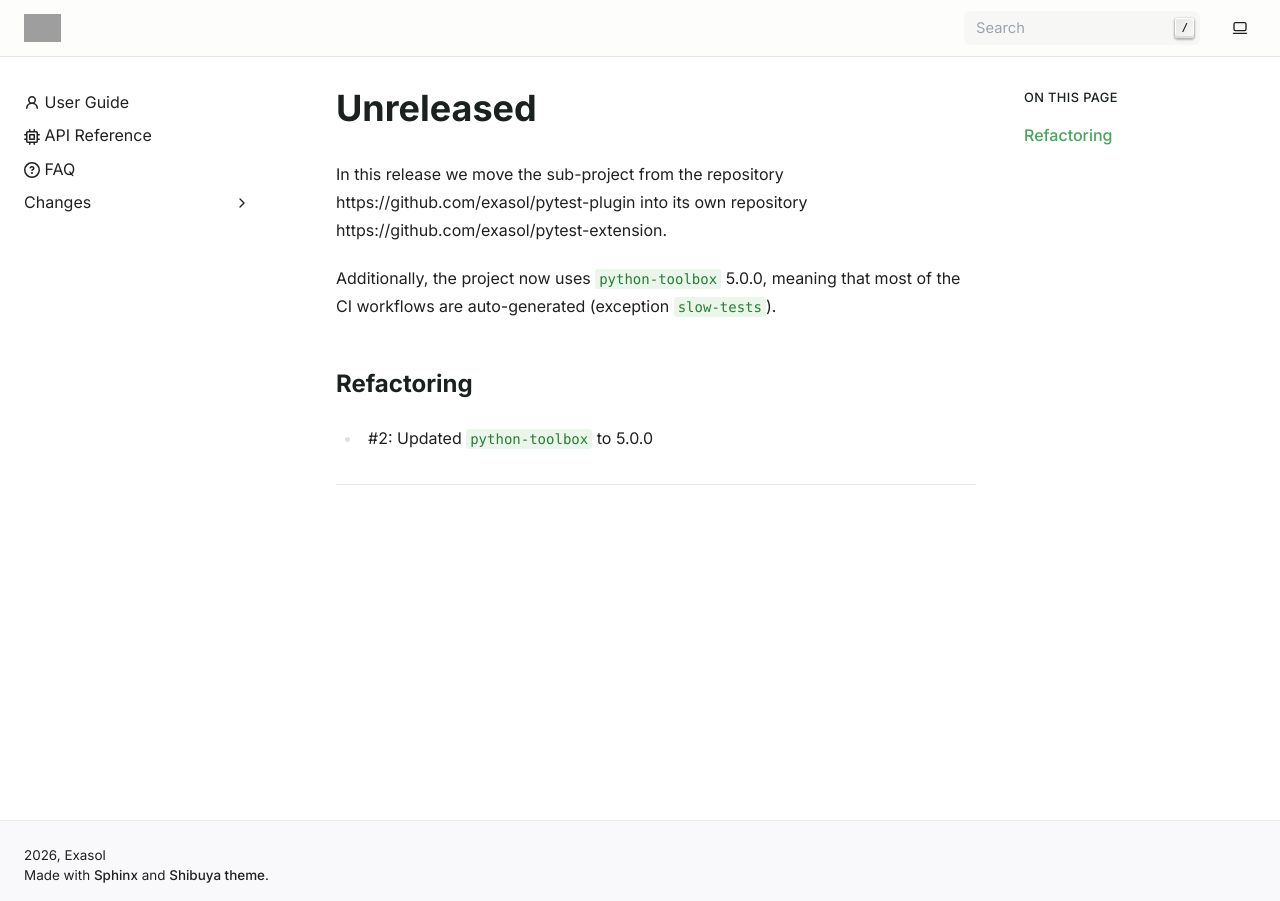
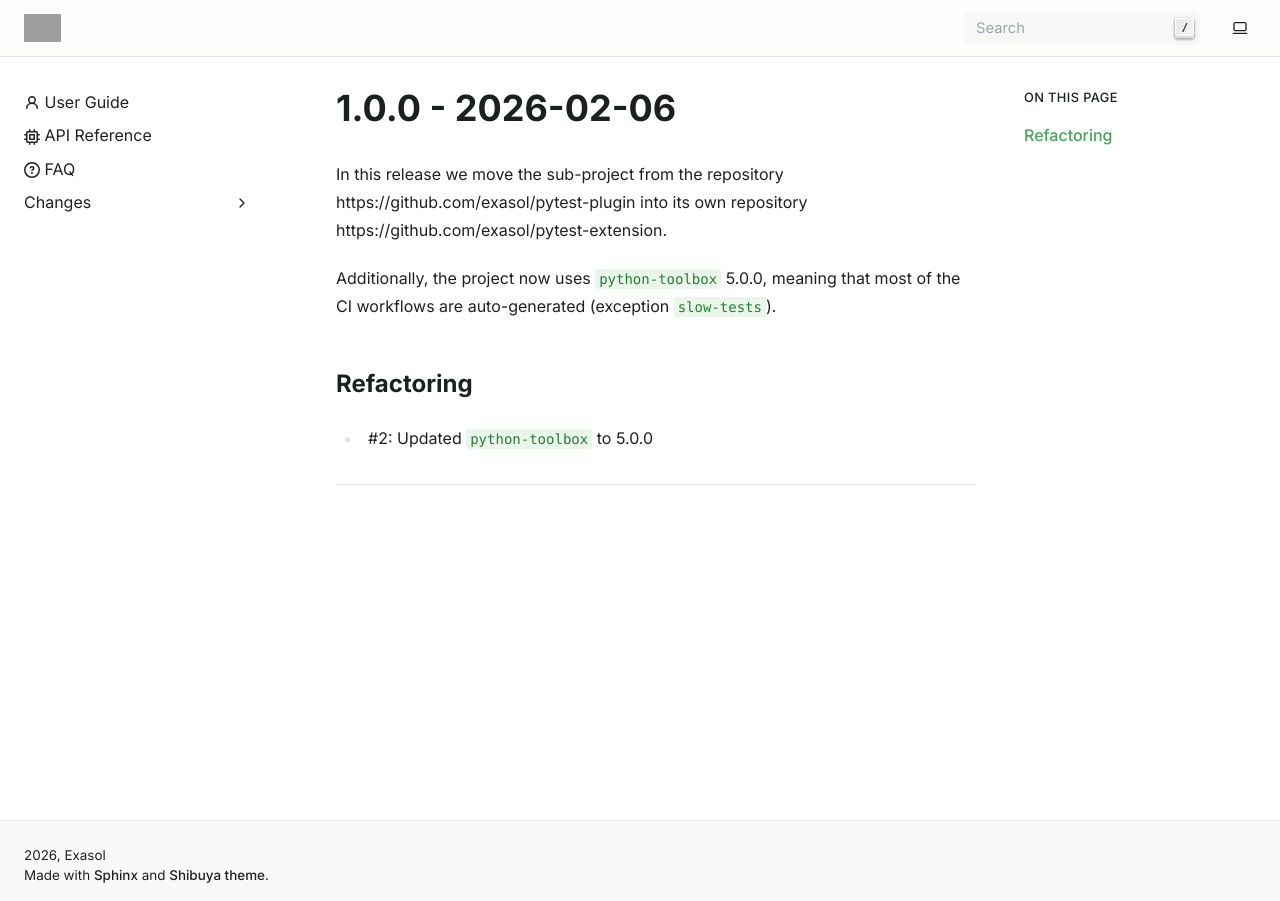
Before and after one commit to exasol/pytest-extension, a Sphinx documentation site: the page built from doc/changes/1.0.0.md, in a window 1280 px wide. Built offline with Sphinx 7.4.7, drawn with Linux system fonts in a browser that asks for light colours; pages that are not in the unit, such as notebooks, are missing from menus; grey boxes are pictures that could not be loaded.

```diff
--- a/doc/changes/1.0.0.md
+++ b/doc/changes/1.0.0.md
@@ -1,4 +1,4 @@
-# Unreleased
+# 1.0.0 - 2026-02-06
 
 In this release we move the sub-project from the repository https://github.com/exasol/pytest-plugin into its own repository https://github.com/exasol/pytest-extension.
 
```
Also changed, not shown: doc/changes/changelog.md (+2 -0 lines).
